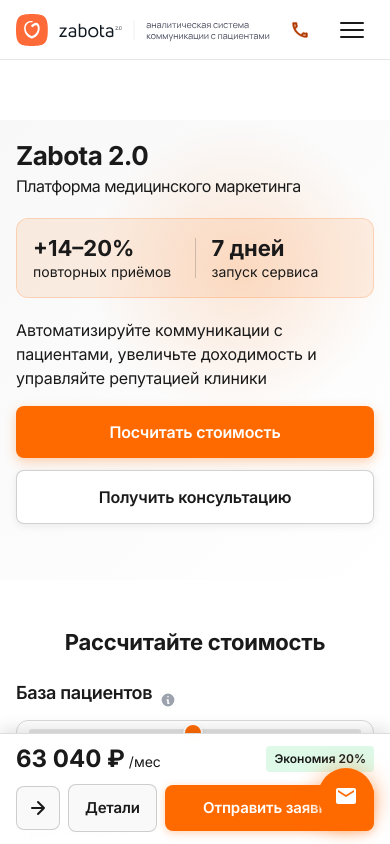
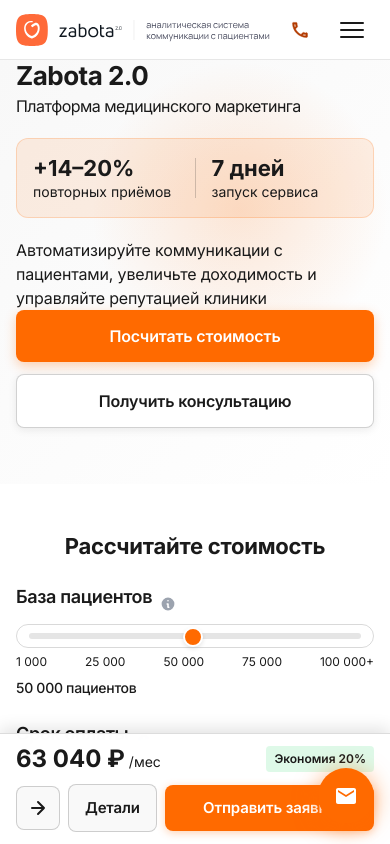
Before and after one commit to pilipenkosv-droid/zbt-calculator-v5.3, a React (Vite) app: page / in a window 390 px wide. Shown: the top 844 px of the page. Built offline with nearby package versions, Linux system fonts and the light colour scheme.

Commit message:
mobile: убран вертикальный отступ между header и banner

```diff
--- a/src/platforms/mobile/components/MobileBanner.css
+++ b/src/platforms/mobile/components/MobileBanner.css
@@ -26,7 +26,6 @@
   z-index: 1;
   max-width: 600px;
   margin: 0 auto;
-  padding-top: 20px;
 }
 
 /* Заголовок */
--- a/src/platforms/mobile/styles/mobile.css
+++ b/src/platforms/mobile/styles/mobile.css
@@ -9,7 +9,6 @@
   width: 100%;
   margin: 0;
   padding: 0;
-  padding-top: 60px; /* Отступ под фиксированный хедер */
   display: block;
   background: #FFFFFF;
   color: #1A1A1A;
@@ -33,7 +32,7 @@
   font-size: 26px;
   font-weight: 700;
   line-height: 1.2;
-  margin: 0 0 16px 0;
+  margin: 0;
   color: #1A1A1A;
 }
 
@@ -66,7 +65,7 @@
 .mobile-app p {
   font-size: 16px;
   line-height: 1.5;
-  margin: 0 0 16px 0;
+  margin: 0;
   color: rgba(26, 26, 26, 0.85);
   max-width: 38ch; /* Ограничение ширины для читаемости */
 }
```
